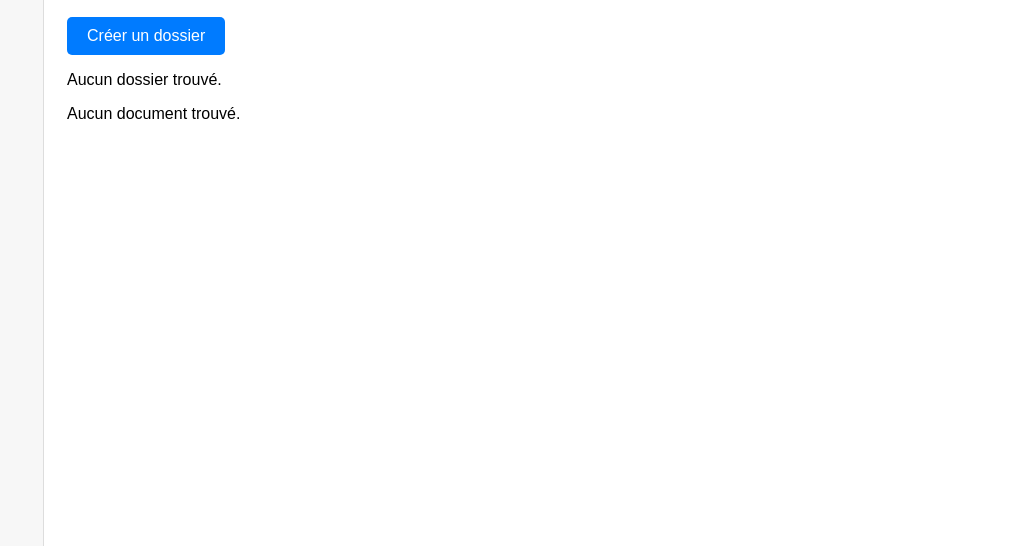
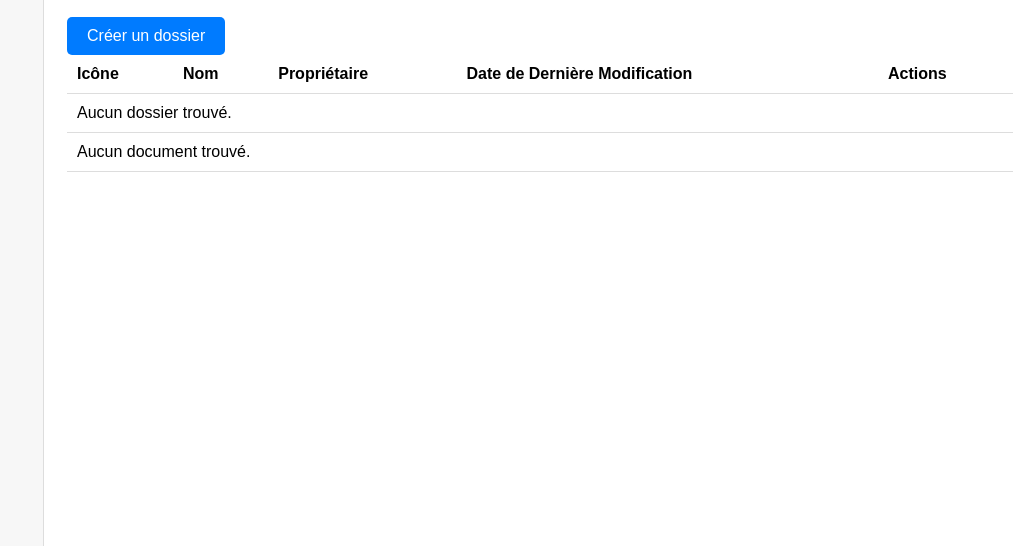
Before and after one commit to Romaindujardin/DriveMe, a Django app: page /main/ in a window 1280 px wide. Shown: the part 254-800 px from the top of the page, without its empty margins (247-1280 px from the left). Run offline with Django 5.2, Linux system fonts and the light colour scheme; a user stored in the database is signed in.

Commit message:
affichage

```diff
--- a/drive/templates/main.html
+++ b/drive/templates/main.html
@@ -199,30 +199,47 @@
     <!-- Le reste de votre code HTML pour afficher les dossiers et documents -->
   </div>
   <a href="{% url 'create_folder' %}" class="button">Créer un dossier</a>
+  <table>
+    <thead>
+        <tr>
+            <th>Icône</th>
+            <th>Nom</th>
+            <th>Propriétaire</th>
+            <th>Date de Dernière Modification</th>
+            <th>Actions</th>
+        </tr>
+    </thead>
+    <tbody>
         {% for dossier in dossiers %}
-  <div>
-      <h3>
-          <img class="folder-icon" src="{% static 'icons/folder.png' %}" alt="Dossier" />  <!-- Icône du dossier -->
-          <a href="{% url 'folder_documents' folder_id=dossier.id %}" class="folder-link">{{ dossier.nom }}</a>  <!-- Lien cliquable pour le nom du dossier -->
-          <!-- Bouton avec trois points pour les actions -->
+        <tr>
+            <td>
+                <img class="folder-icon" src="{% static 'icons/folder.png' %}" alt="Dossier" />
+            </td>
+            <td>
+                <a href="{% url 'folder_documents' folder_id=dossier.id %}" class="folder-link">{{ dossier.nom }}</a>
+            </td>
+            <td>{{ dossier.proprietaire }}</td>
+            <td>{{ dossier.date_derniere_modification|date:"d M Y" }}</td>
+            <td>
                 <div class="action-menu">
                     <button>⋮</button>
                     <div class="dropdown-content">
                         <a href="{% url 'upload_folder' folder_id=dossier.id %}">Télécharger un fichier</a>
                         <a href="{% url 'rename_folder' folder_id=dossier.id %}">Renommer</a>
+                        <a href="{% url 'delete_folder' folder_id=dossier.id %}">Supprimer</a>
                     </div>
                 </div>
-      </h3>
-  </div>
+            </td>
+        </tr>
         {% empty %}
-  <p>Aucun dossier trouvé.</p>
+        <tr>
+            <td colspan="5">Aucun dossier trouvé.</td>
+        </tr>
         {% endfor %}
 
-
-
-  <div class="document-grid">
         {% for document in documents %}
-        <div class="document-card" data-type="{{ document.type_fichier }}">
+        <tr>
+            <td>
                 {% if document.type_fichier == 'pdf' %}
                     <img class="document-icon" src="{% static 'icons/pdf.png' %}" alt="{{ document.nom }}">
                 {% elif document.type_fichier == 'docx' %}
@@ -234,15 +251,27 @@
                 {% else %}
                     <img class="document-icon" src="{% static 'icons/default.png' %}" alt="{{ document.nom }}"> <!-- Icône par défaut -->
                 {% endif %}
-            <h3>{{ document.nom }}</h3>
-            <p>Type: {{ document.type_fichier }}</p>
-            <p>Taille: {{ document.taille_fichier_mo|floatformat:1 }} Mo</p>
-            <p>Date d'ajout: {{ document.date_ajout|date:"d M Y" }}</p>
+            </td>
+            <td>{{ document.nom }}</td>
+            <td>{{ document.utilisateur.username }}</td> <!-- Remplacez 'username' par la propriété appropriée de l'utilisateur -->
+            <td>{{ document.date_ajout|date:"d M Y" }}</td>
+            <td>
+                <div class="action-menu">
+                    <button>⋮</button>
+                    <div class="dropdown-content">
+                        <a href="{% url 'rename_document' document_id=document.id %}">Renommer</a>
+                        <a href="{% url 'delete_document' document.id %}" onclick="return confirm('Êtes-vous sûr de vouloir supprimer ce document ?');">Supprimer</a>
                     </div>
+                </div>
+            </td>
+        </tr>
         {% empty %}
-        <p>Aucun document trouvé.</p>
+        <tr>
+            <td colspan="5">Aucun document trouvé.</td>
+        </tr>
         {% endfor %}
-</div>
+    </tbody>
+</table>
 
   <script>
     function filterDocuments(selectedType) {
@@ -308,6 +337,35 @@
   text-decoration: underline; /* Ajoute un soulignement au survol, si souhaité */
   color: darkblue; /* Change la couleur au survol, si souhaité */
 }
+table {
+  width: 100%;
+  border-collapse: collapse;
+}
+
+th, td {
+  padding: 10px;
+  text-align: left;
+  border-bottom: 1px solid #ddd;
+}
+
+.action-menu {
+  position: relative;
+  display: inline-block;
+}
+
+.dropdown-content {
+  display: none;
+  position: absolute;
+  background-color: white;
+  min-width: 160px;
+  box-shadow: 0px 8px 16px 0px rgba(0,0,0,0.2);
+  z-index: 1;
+}
+
+.action-menu:hover .dropdown-content {
+  display: block;
+}
+
 
 </style>
 <style>
--- a/drive/urls.py
+++ b/drive/urls.py
@@ -3,7 +3,7 @@ from . import views
 from django.conf import settings
 from django.conf.urls.static import static
 from .views import create_folder, delete_folder, rename_folder, upload_folder, affilier_document
-from .views import folder_document_list, download_file, folder_list
+from .views import folder_document_list, download_file, folder_list, rename_document, delete_document
 
 urlpatterns = [
     path('', views.home_view, name='home'),  # URL racine redirige vers la page 'home'
@@ -22,6 +22,8 @@ urlpatterns = [
     path('download/<int:file_id>/', download_file, name='download_file'),
     path('folders/', folder_list, name='folder_list'),
     path('upload/', views.upload_document, name='upload_document'),
+    path('documents/rename/<int:document_id>/', rename_document, name='rename_document'),
+    path('documents/delete/<int:document_id>/', delete_document, name='delete_document'),
 ]
 
 if settings.DEBUG:
--- a/drive/views.py
+++ b/drive/views.py
@@ -78,11 +78,11 @@ def main_view(request):
 def document_list(request):
     file_type = request.GET.get('type')  # Récupère le type de fichier depuis les paramètres de l'URL
 
-    # Filtrer les documents par utilisateur et éventuellement par type de fichier
+    # Filtrer les documents par utilisateur, exclure ceux associés à un dossier, et éventuellement par type de fichier
     if file_type:
-        documents = Document.objects.filter(utilisateur=request.user, type_fichier=file_type).order_by('-date_ajout')
+        documents = Document.objects.filter(utilisateur=request.user, dossier__isnull=True, type_fichier=file_type).order_by('-date_ajout')
     else:
-        documents = Document.objects.filter(utilisateur=request.user).order_by('-date_ajout')
+        documents = Document.objects.filter(utilisateur=request.user, dossier__isnull=True).order_by('-date_ajout')
 
     # Récupérer les dossiers de l'utilisateur
     dossiers = Dossier.objects.filter(utilisateur=request.user)
@@ -99,6 +99,7 @@ def document_list(request):
         'documents': documents,
         'used_space': used_space
     })
+
 
 
 
@@ -221,3 +222,24 @@ def upload_document(request):
         form = DocumentForm()
 
     return render(request, 'upload_document.html', {'form': form})
+
+@login_required
+def rename_document(request, document_id):
+    document = get_object_or_404(Document, id=document_id)
+
+    if request.method == 'POST':
+        form = DocumentForm(request.POST, instance=document)
+        if form.is_valid():
+            form.save()
+            messages.success(request, "Nom du document modifié avec succès.")
+            return redirect('document_list')  # Redirige vers la liste des documents
+    else:
+        form = DocumentForm(instance=document)
+
+    return render(request, 'rename_document.html', {'form': form})
+@login_required
+def delete_document(request, document_id):
+    document = get_object_or_404(Document, id=document_id, utilisateur=request.user)
+    document.delete()
+    messages.success(request, 'Document supprimé avec succès.')
+    return redirect('document_list')
```
Also changed, not shown: drive/templates/rename_document.html (added, +19 -0 lines), db.sqlite3. Lines whose indentation alone changed are shown as unchanged.
